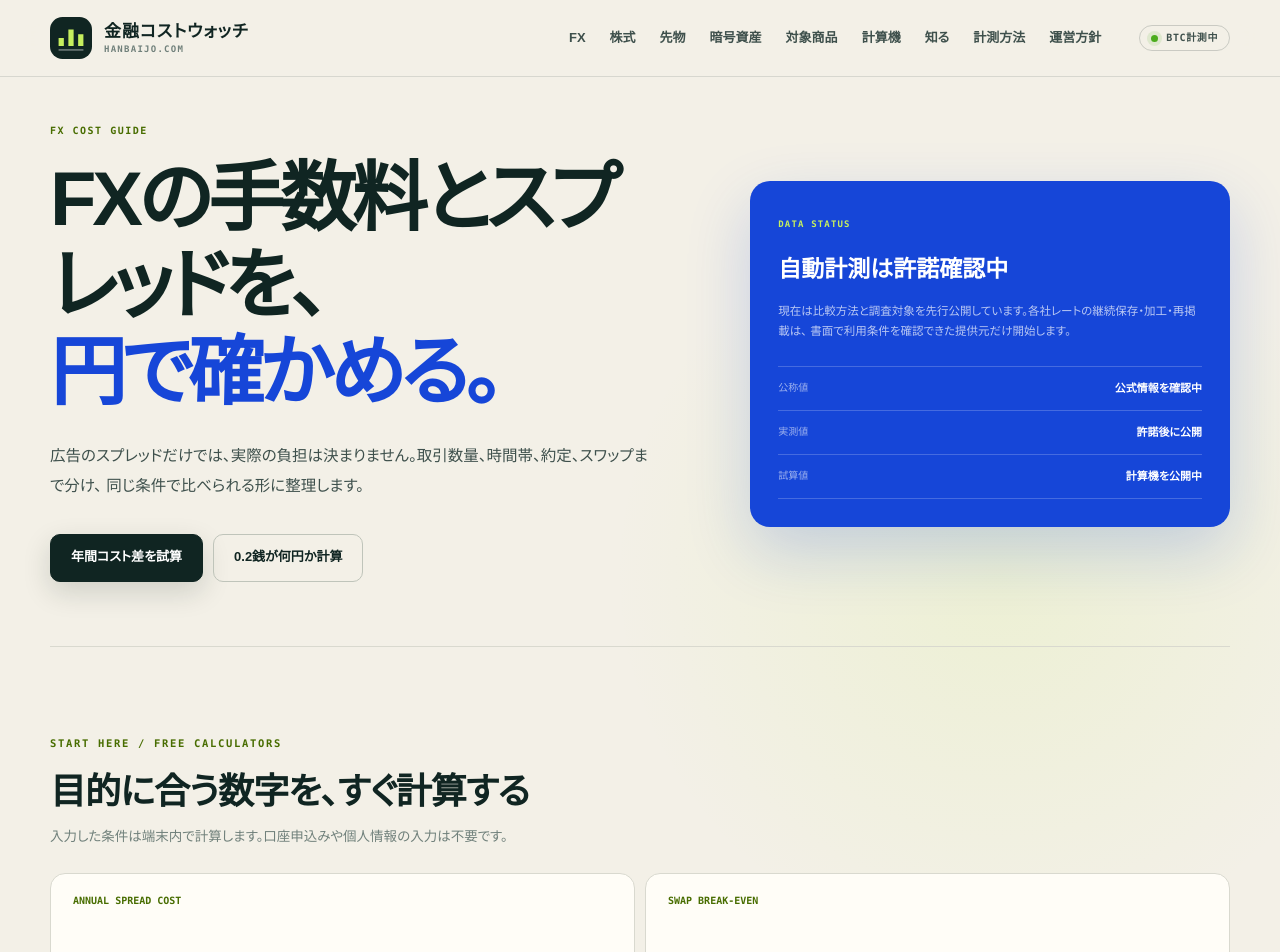
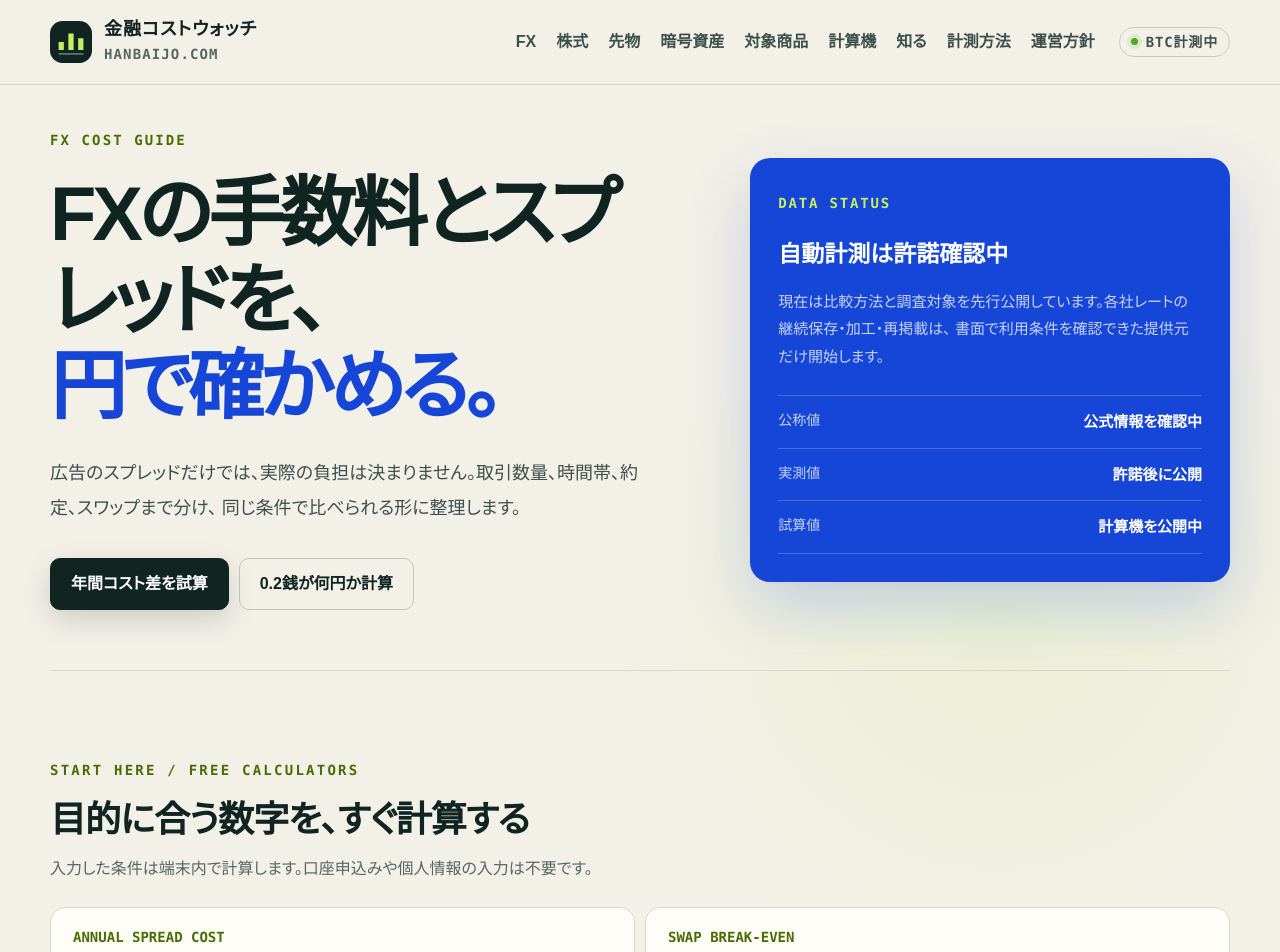
Before and after one commit to mrok18/hanbaijo, a Next.js app: page /fx in a window 1280 px wide. Shown: the top 952 px of the page. Built offline with nearby package versions, Linux system fonts and the light colour scheme.

Commit message:
Improve desktop typography and chart readability

```diff
--- a/app/globals.css
+++ b/app/globals.css
@@ -807,3 +807,224 @@ article li + li { margin-top: 8px; }
   .explain-grid article { min-height: 170px; }
   .explain-grid h3 { margin-top: 30px; }
 }
+
+/* Desktop reading scale. Mobile keeps the original component sizes above. */
+@media (min-width: 961px) {
+  :root {
+    --text-label: .875rem; /* 14px */
+    --text-note: .9375rem; /* 15px */
+    --text-compact: 1rem; /* 16px */
+    --text-body: 1.125rem; /* 18px */
+    --text-subheading: 1.25rem; /* 20px */
+    --muted: #566762;
+  }
+
+  .brand-domain,
+  .live-pill,
+  .eyebrow, .section-index,
+  .console-head span,
+  .console-compare small,
+  .console-foot,
+  .home-path-card > span,
+  .market-card-top > span,
+  .market-card-top b,
+  .fx-launch-grid span,
+  .fx-launch-grid p,
+  .tool-promo dt,
+  .measure-stamp span,
+  .data-panel-head p,
+  .legend,
+  table.rates th,
+  .venue-tag,
+  .err,
+  .panel-note,
+  .chart-period,
+  .feature-article > span,
+  .ad-disclosure,
+  .article-index li > span,
+  .featured-card > span,
+  .page-kicker,
+  .status-card-head span,
+  .status-card-head b,
+  .status-card li,
+  .fx-status-panel > span,
+  .fx-status-panel dt,
+  .fx-metric-grid article > b,
+  .fx-metric-grid p,
+  .fx-formula span,
+  .fx-formula small,
+  .research-badge,
+  .fx-next span,
+  .affiliate-card-head span,
+  .affiliate-card-head b,
+  .affiliate-category,
+  .affiliate-disclosure,
+  .formula-box small,
+  .comparison-intro aside span,
+  .provider-stamp > span,
+  .provider-fact-grid article > b,
+  .provider-source span,
+  .provider-no-ad span,
+  .provider-directory span,
+  .provider-guide-group-head span,
+  .calculator-proof,
+  .preset-strip span,
+  .calculator-panel-head span, .result-head > span,
+  .origin-badge,
+  .number-input b,
+  .field-grid small,
+  .effective-rate,
+  .cost-row > div,
+  .cost-row strong,
+  .break-even,
+  .calculator-result > p,
+  .explain-grid article > b,
+  .explain-grid p,
+  .calculator-caution span,
+  .footer-brand p,
+  .footer-links a,
+  .footer-notes p,
+  .copyright { font-size: var(--text-label); }
+
+  .muted,
+  .hero-proof,
+  .console-head strong,
+  .console-label,
+  .console-impact span,
+  .home-path-card > b,
+  .section-heading > a,
+  .market-card > p,
+  .fx-launch-copy > a,
+  .tool-promo a,
+  .tool-promo dd,
+  .measure-stamp strong,
+  .insight-kicker,
+  .insight-card > p,
+  table.rates,
+  .chart-empty,
+  .text-link-light,
+  .standard-list b,
+  .standard-list span,
+  .feature-article > p,
+  .feature-article > b,
+  .official-grid a,
+  .post-list p,
+  .article-directory-head > span,
+  .article-search span,
+  .article-categories button,
+  .empty-search button,
+  .cta-list .go,
+  .status-card > p,
+  .status-card > a,
+  .roadmap-list li > b,
+  .roadmap-list p,
+  .transparency-note p,
+  .fx-status-panel > p,
+  .fx-status-panel dd,
+  .fx-example > div > p:not(.section-index),
+  .fx-next p,
+  .affiliate-card > p:not(.affiliate-category),
+  .affiliate-card > a,
+  .method-labels p,
+  .article-sources li, .article-sources p,
+  .comparison-table td > small,
+  .comparison-sources a b,
+  .comparison-sources > p,
+  .provider-stamp dt,
+  .provider-checklist p,
+  .provider-directory b,
+  .preset-strip strong,
+  .field-grid label > span:first-child,
+  .calculator-caution p { font-size: var(--text-note); }
+
+  .site-header nav a,
+  .button,
+  .home-path-card > p,
+  .section-heading p:not(.section-index),
+  .fx-launch-copy > p:not(.section-index),
+  .tool-promo > div > p:not(.section-index),
+  .method-band > div > p:not(.section-index),
+  .standard-list strong,
+  .featured-card > p,
+  .cta-list a,
+  .transparency-note strong,
+  .method-labels b,
+  .formula-box code,
+  .comparison-intro aside p,
+  .comparison-table td > strong,
+  .comparison-scope,
+  .comparison-sources a,
+  .provider-stamp dd,
+  .provider-fact-grid p,
+  .provider-checklist li,
+  .provider-source a,
+  .provider-faq-list p,
+  .provider-offer > div > p:not(.section-index),
+  .provider-no-ad p,
+  .provider-directory p,
+  .provider-data-note,
+  .total-cost span { font-size: var(--text-compact); }
+
+  body,
+  .brand-name,
+  .lede,
+  .fx-launch-grid strong,
+  .data-panel-head h3,
+  .post-list a,
+  .article-index li > b,
+  .featured-card > a,
+  .roadmap-list strong,
+  .stocks-page, .futures-page,
+  .fx-hero .lede,
+  .fx-metric-grid h3,
+  .comparison-page,
+  .comparison-intro .lede,
+  .comparison-table .result-value,
+  .provider-page,
+  .provider-hero .lede,
+  .provider-source strong,
+  .calculator-intro .lede,
+  .number-input input,
+  .break-even strong,
+  .explain-grid h3,
+  .footer-brand strong { font-size: var(--text-body); }
+
+  h3,
+  .fx-formula strong,
+  .provider-stamp > strong,
+  .provider-fact-grid h3,
+  .provider-faq-list h3 { font-size: var(--text-subheading); }
+
+  body { line-height: 1.85; }
+  .hero-lede { font-size: var(--text-body); }
+  table.rates { font-size: var(--text-compact); }
+  table.rates th { font-size: var(--text-note); }
+  .field-grid label > span:first-child { font-size: var(--text-compact); }
+  .number-input { min-height: 52px; }
+  .field-grid small { line-height: 1.7; }
+  .button { padding-block: 10px; min-height: 52px; }
+  .header-inner { height: auto; min-height: 84px; padding-block: 14px; gap: 16px; }
+  .site-header nav { min-width: 0; flex-wrap: wrap; justify-content: flex-end; }
+  .site-header nav a { padding: 6px 8px; }
+  .brand-domain { letter-spacing: .08em; }
+  .market-card-top, .status-card-head, .affiliate-card-head,
+  .console-head, .console-foot, .calculator-panel-head { flex-wrap: wrap; }
+  .market-card > p, .preset-strip strong, .preset-strip span {
+    white-space: normal; overflow: visible; text-overflow: clip;
+  }
+  .market-card > p { line-height: 1.7; }
+  .console-head span, .console-head strong, .brand-domain,
+  .page-kicker, .fx-status-panel > span, .provider-stamp > span,
+  .provider-source span, .calculator-panel-head span, .result-head > span,
+  .fx-launch-grid span, .fx-formula span, .calculator-caution span {
+    line-height: 1.5;
+  }
+  .console-head span { letter-spacing: .04em; }
+  .console-label, .console-compare small, .console-impact span, .console-foot,
+  .fx-launch-copy > p:not(.section-index), .fx-launch-grid p,
+  .fx-status-panel > p, .fx-status-panel dt, .fx-example > div > p:not(.section-index),
+  .fx-formula small, .standard-list span, .provider-stamp dt,
+  .comparison-intro aside p, .comparison-sources > p,
+  .effective-rate, .cost-row > div, .break-even, .calculator-result > p,
+  .footer-brand p, .footer-notes p, .copyright { color: rgba(255, 255, 255, .76); }
+}
```
Also changed, not shown: app/SpreadChart.tsx (+18 -16 lines).
